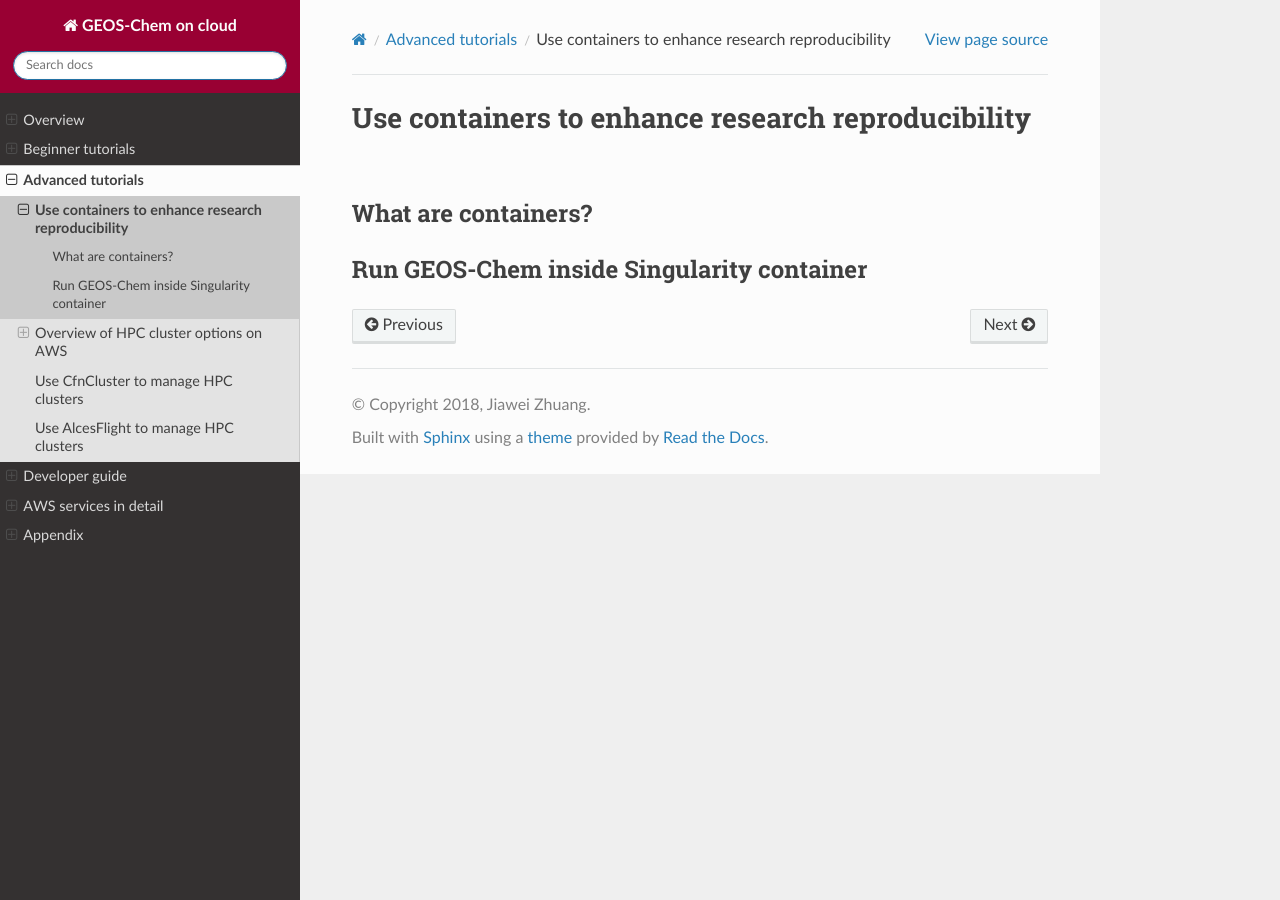
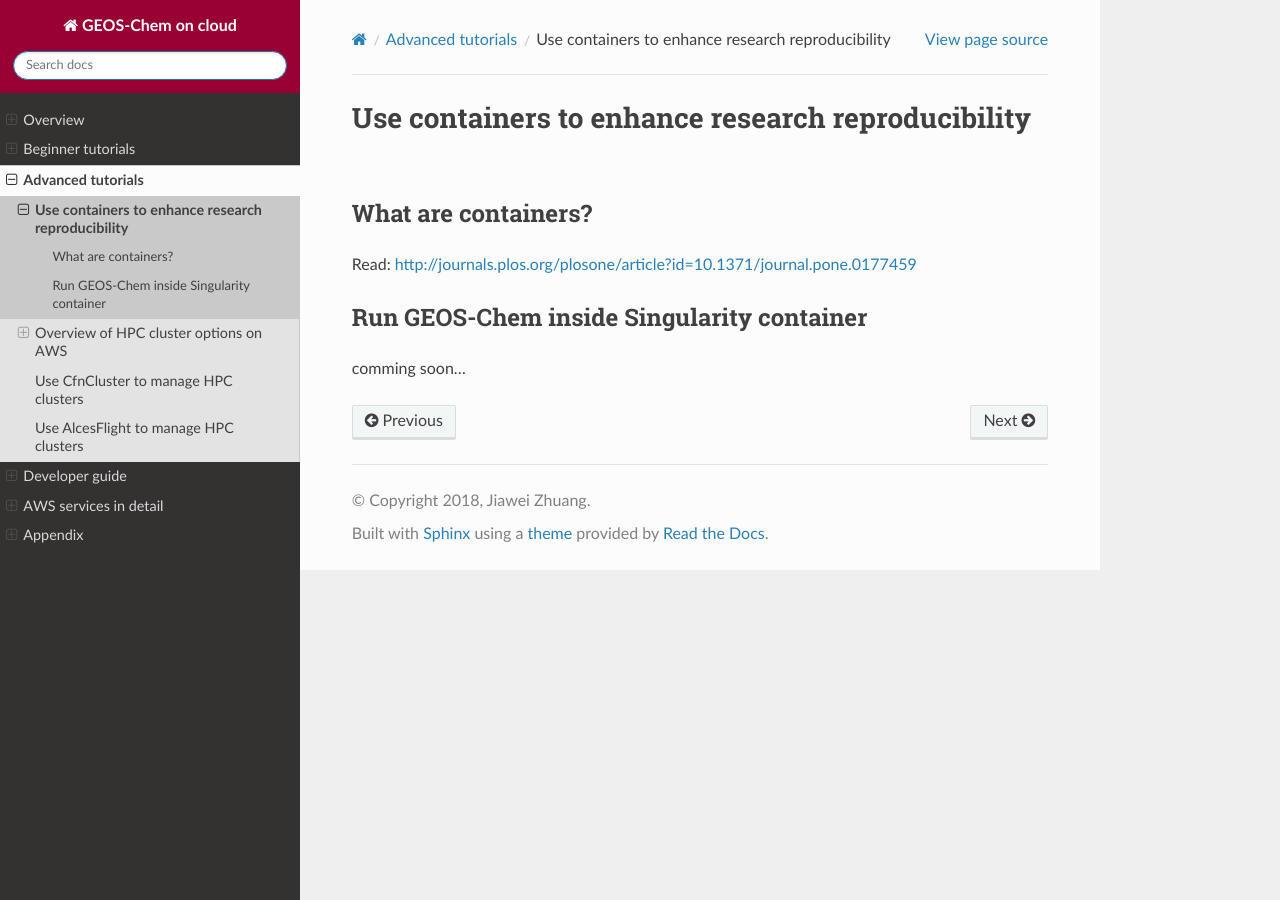
Before and after one commit to geoschem/geos-chem-cloud, a Sphinx documentation site: the page built from doc/source/chapter03_advanced-tutorial/container.rst, in a window 1280 px wide. Built offline with Sphinx 7.4.7 and the Read the Docs theme 2.0.0, drawn with Linux system fonts in a browser that asks for light colours.

Commit message:
Quick note on container

```diff
--- a/doc/source/chapter03_advanced-tutorial/container.rst
+++ b/doc/source/chapter03_advanced-tutorial/container.rst
@@ -4,6 +4,9 @@ Use containers to enhance research reproducibility
 What are containers?
 --------------------
 
+Read: http://journals.plos.org/plosone/article?id=10.1371/journal.pone.0177459
 
 Run GEOS-Chem inside Singularity container
 ------------------------------------------
+
+comming soon...
```
